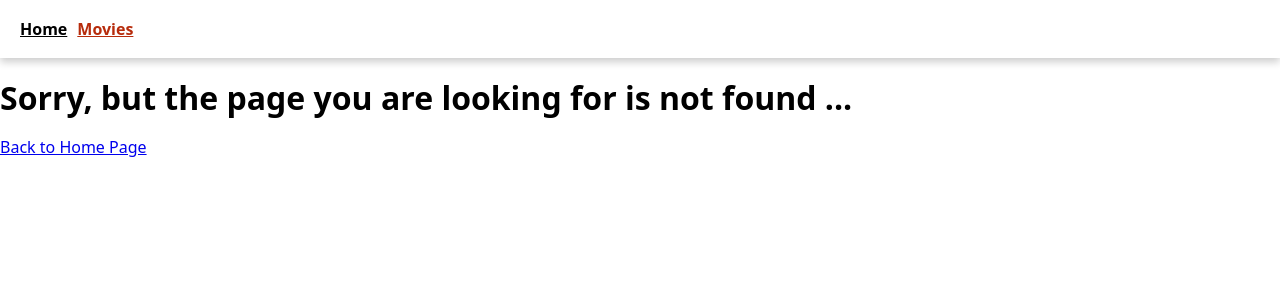
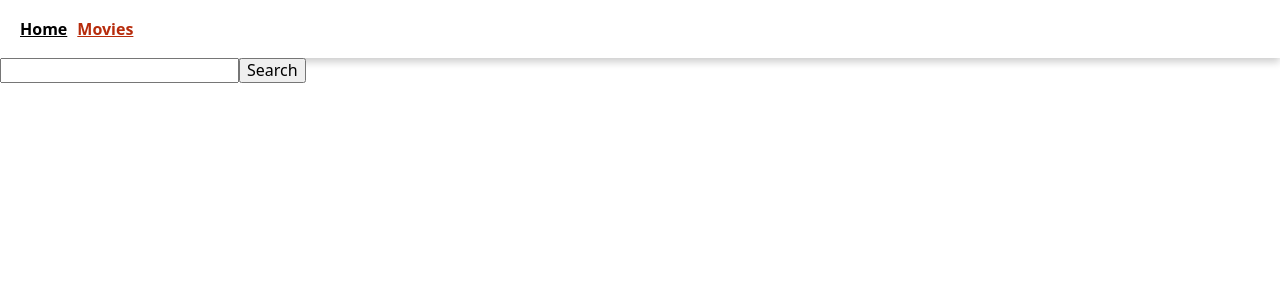
Before and after one commit to lehenkyi-yevhen-ar/goit-react-hw-05, a React (Vite) app: page /movies in a window 1280 px wide. Before the commit this address had no page. Shown: the top 300 px of the page. Built offline with nearby package versions, Linux system fonts and the light colour scheme.

Commit message:
add movie list and query search

```diff
--- a/package.json
+++ b/package.json
@@ -12,6 +12,7 @@
   "dependencies": {
     "axios": "^1.7.7",
     "clsx": "^2.1.1",
+    "formik": "^2.4.6",
     "modern-normalize": "^3.0.1",
     "react": "^18.3.1",
     "react-dom": "^18.3.1",
--- a/src/App.jsx
+++ b/src/App.jsx
@@ -2,6 +2,7 @@ import { Route, Routes } from "react-router-dom"
 import Home from "./pages/Home/Home"
 import NotFound from "./pages/NotFound/NotFound"
 import Header from "./components/Header/Header"
+import Movies from "./pages/Movies/Movies"
 
 const App = () => {
   return (
@@ -9,7 +10,10 @@ const App = () => {
       <Header />
       <Routes>
         <Route path="/" element={<Home />} />
-
+        <Route
+          path="/movies"
+          element={<Movies />}
+        ></Route>
         <Route path="*" element={<NotFound />} />
       </Routes>
     </>
--- a/src/components/MovieList/MovieList.jsx
+++ b/src/components/MovieList/MovieList.jsx
@@ -0,0 +1,59 @@
+import { useEffect, useState } from "react"
+import {
+  Link,
+  useSearchParams,
+  useLocation,
+} from "react-router-dom"
+import { fetchMovieList } from "../../services/api"
+import SearchBar from "../SearchBar/SearchBar"
+
+const MovieList = () => {
+  const [movies, setMovies] = useState([])
+  const [searchParams, setSearchParams] =
+    useSearchParams()
+  const query = searchParams.get("query") ?? ""
+  const location = useLocation()
+
+  useEffect(() => {
+    const getMoviesByQuery = async (query) => {
+      if (query) {
+        const data = await fetchMovieList(query)
+        setMovies(data)
+      } else {
+        setMovies([])
+      }
+    }
+    getMoviesByQuery(query)
+  }, [query])
+
+  const handleChangeQuery = (newQuery) => {
+    if (!newQuery) {
+      return setSearchParams({})
+    }
+    searchParams.set("query", newQuery)
+    setSearchParams(searchParams)
+  }
+
+  return (
+    <>
+      <SearchBar
+        handleChangeQuery={handleChangeQuery}
+        query={query}
+      />
+      <ul>
+        {movies.map((movie) => (
+          <li key={movie.id}>
+            <Link
+              to={movie.id.toString()}
+              state={location}
+            >
+              <p>{movie.title}</p>
+            </Link>
+          </li>
+        ))}
+      </ul>
+    </>
+  )
+}
+
+export default MovieList
--- a/src/components/SearchBar/SearchBar.jsx
+++ b/src/components/SearchBar/SearchBar.jsx
@@ -0,0 +1,22 @@
+import { Formik, Form, Field } from "formik"
+
+const SearchBar = ({handleChangeQuery} ) => {
+    const initialValues={query: '',};
+    const handleSumbit = values => {
+        console.log(values);
+        handleChangeQuery(values.query)
+
+    }
+  return (
+    <div>
+      <Formik initialValues={initialValues} onSubmit={handleSumbit}>
+        <Form>
+            <Field name='query' />
+            <button type='submit'>Search</button>
+        </Form>
+      </Formik>
+    </div>
+  )
+}
+
+export default SearchBar
--- a/src/index.css
+++ b/src/index.css
@@ -0,0 +1,5 @@
+li {
+  list-style-type: none;
+  padding: 0;
+  margin: 0;
+}
--- a/src/pages/Movies/Movies.jsx
+++ b/src/pages/Movies/Movies.jsx
@@ -1,5 +1,11 @@
+import MovieList from "../../components/MovieList/MovieList"
+
 const Movies = () => {
-  return <div>Movies</div>
+  return (
+    <div>
+      <MovieList />
+    </div>
+  )
 }
 
 export default Movies
```
Also changed, not shown: 1 other file (tests, documents, lock files or other folders).
